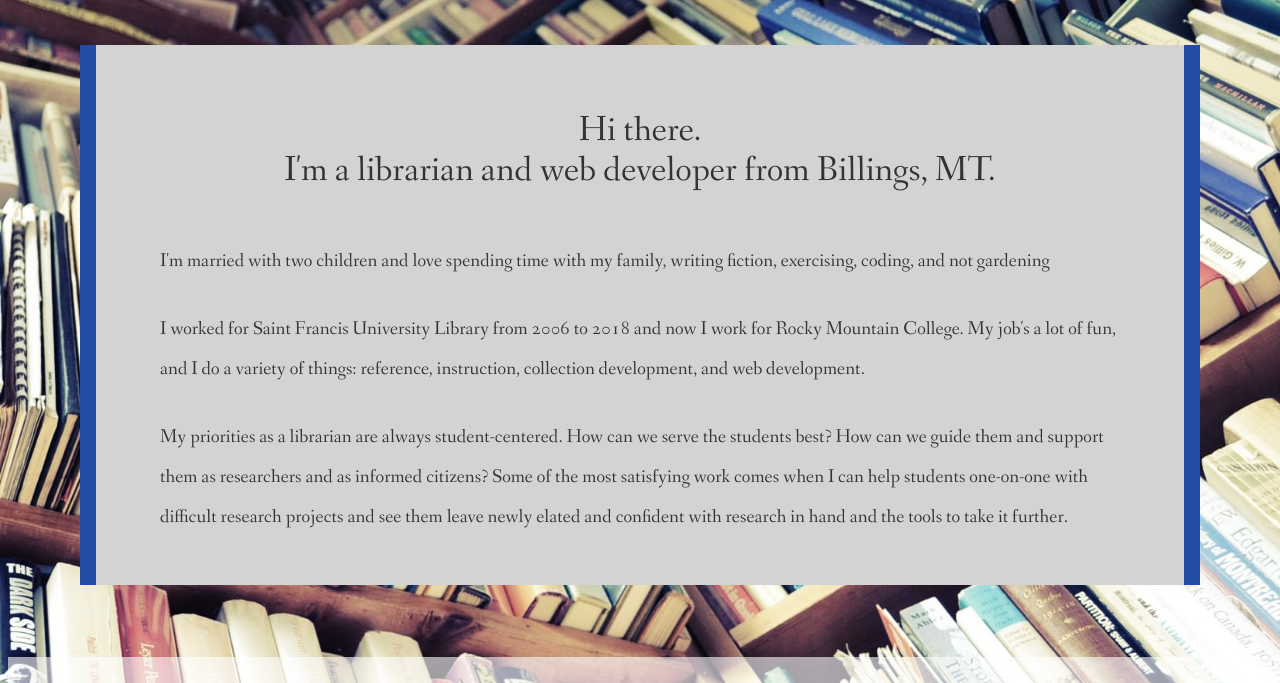
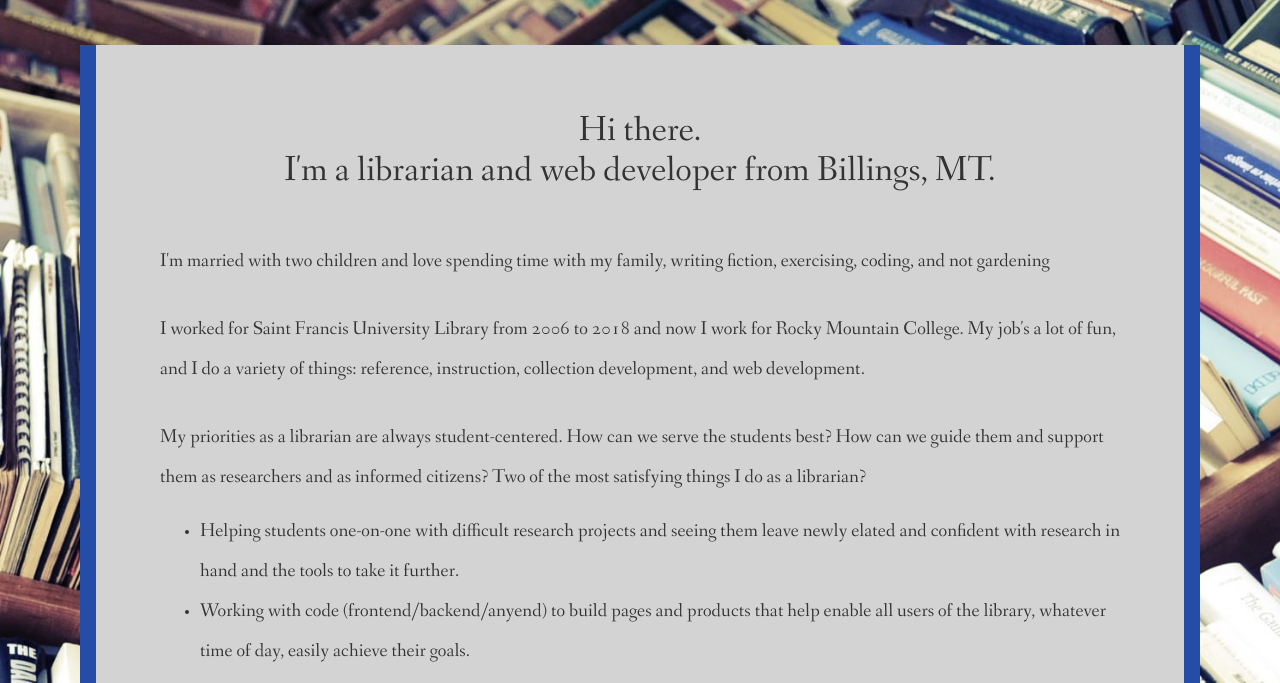
Before and after one commit to BradCoffield/BradCoffield.github.io, an Eleventy site: page src/about.html in a window 1280 px wide. Shown: the part 187-870 px from the top of the page. Built offline with nearby package versions, Linux system fonts and the light colour scheme; Eleventy itself is replaced by a stand-in of ours; files that its build step writes are made by us from their sources; files whose address does not match are found by name; what striptags would draw is missing.

Commit message:
updated about me

```diff
--- a/src/about.html
+++ b/src/about.html
@@ -15,7 +15,9 @@
 
         <p>I worked for Saint Francis University Library from 2006 to 2018 and now I work for Rocky Mountain College. My job's a lot of fun, and I do a variety of things: reference, instruction, collection development, and web development.</p>
 
-        <p>My priorities as a librarian are always student-centered. How can we serve the students best? How can we guide them and support them as researchers and as informed citizens? Some of the most satisfying work comes when I can help students one-on-one with difficult research projects and see them leave newly elated and confident with research in hand and the tools to take it further.</p>
+        <p>My priorities as a librarian are always student-centered. How can we serve the students best? How can we guide them and support them as researchers and as informed citizens? Two of the most satisfying things I do as a librarian?
+                <ul><li>Helping students one-on-one with difficult research projects and seeing them leave newly elated and confident with research in hand and the tools to take it further.</li>
+                <li>Working with code (frontend/backend/anyend) to build pages and products that help enable all users of the library, whatever time of day, easily achieve their goals.</li></ul>   </p>
 
 
 
```
